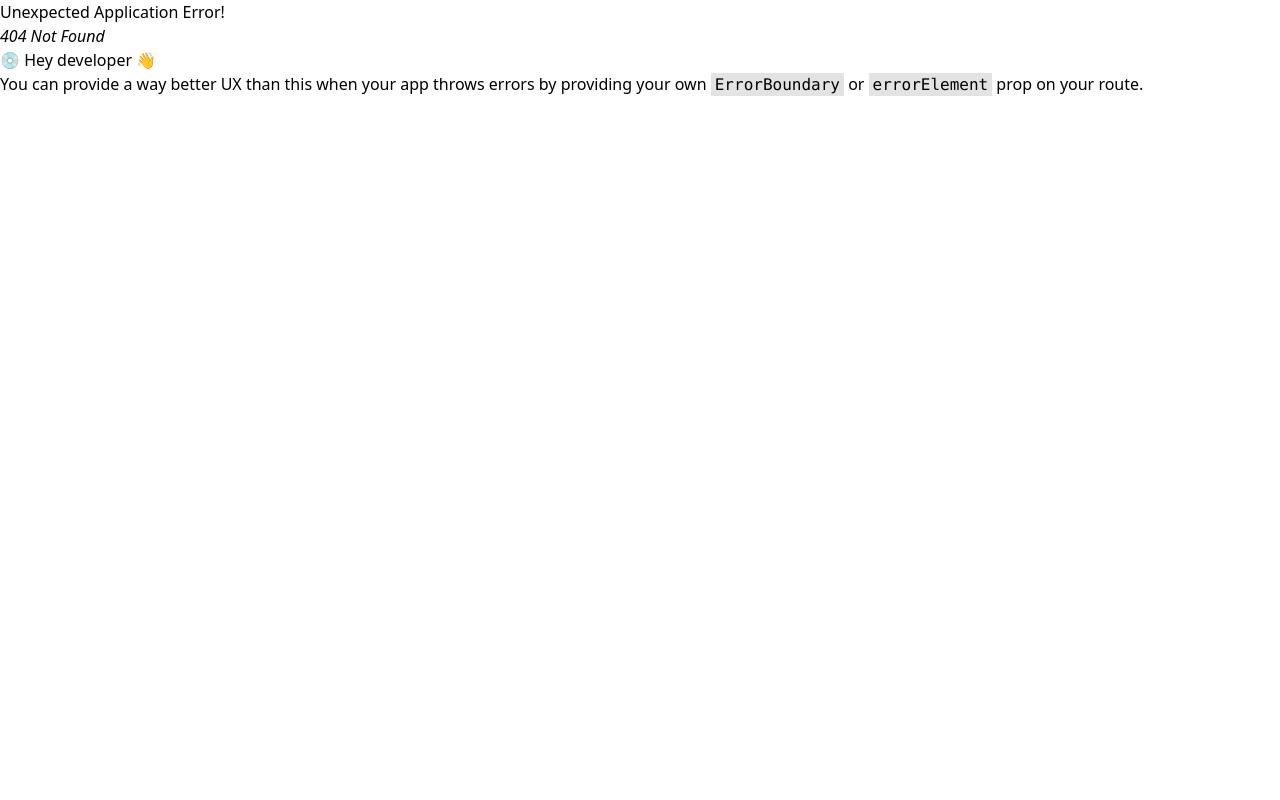
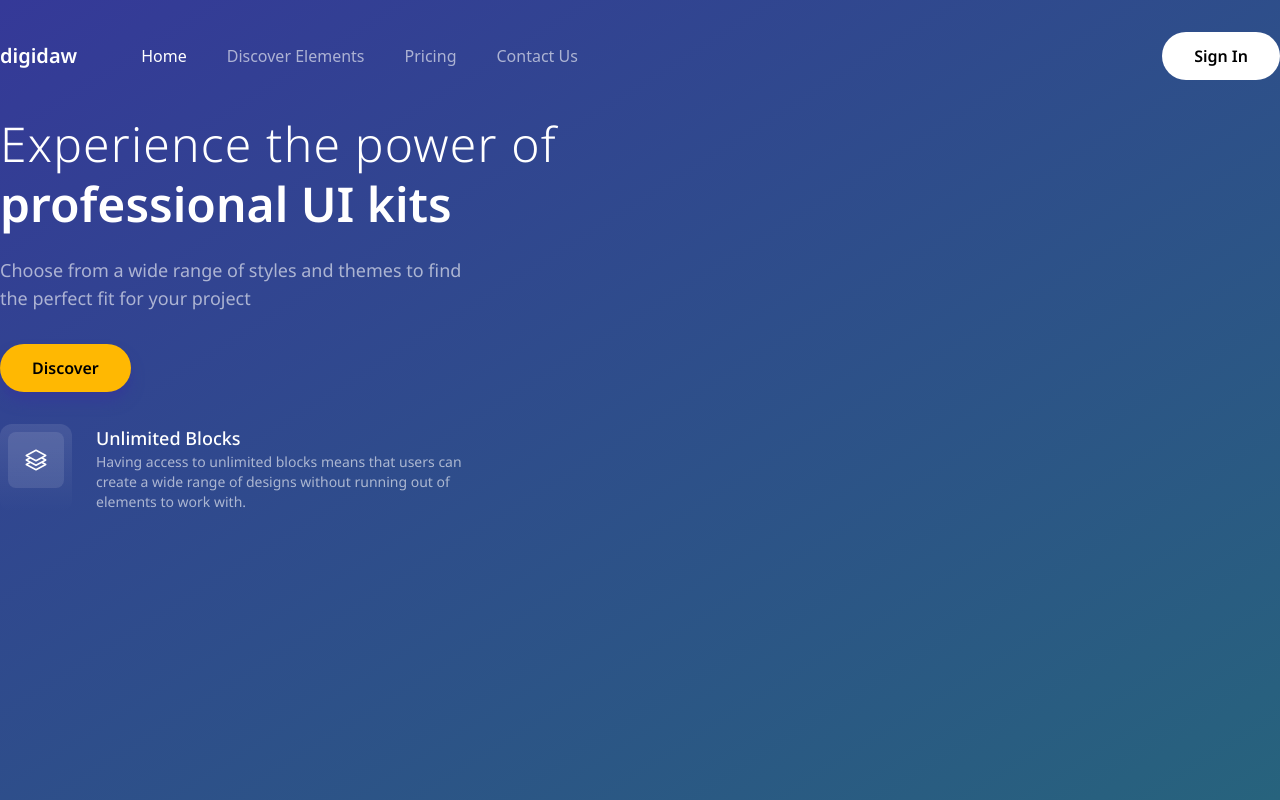
Before and after one commit to izzudin26/codedesign, a React (Vite) app: page /digidaw in a window 1280 px wide. Before the commit this address had no page. Built offline with nearby package versions, Linux system fonts and the light colour scheme.

Commit message:
add digidaw page

```diff
--- a/src/app/routes.tsx
+++ b/src/app/routes.tsx
@@ -1,9 +1,14 @@
 import { createBrowserRouter } from "react-router-dom";
 import KoursePage from "@/kourse/page";
+import DigidawPage from "@digidaw/Page";
 
 export const router = createBrowserRouter([
   {
     path: "/kourse",
     element: <KoursePage />,
   },
+  {
+    path: "/digidaw",
+    element: <DigidawPage />,
+  },
 ]);
--- /dev/null
+++ b/src/digidaw/Assets/digidaw.css
@@ -0,0 +1,11 @@
+.btn-flat {
+  @apply font-semibold px-8 py-3 rounded-full font-notoSans;
+}
+
+.badge {
+    @apply p-2 rounded-xl bg-gradient-to-b from-white/10 to-white/0;
+}
+
+.badge-inside {
+    @apply p-4 rounded-lg bg-white/10
+}
--- /dev/null
+++ b/src/digidaw/Components/Navbar.tsx
@@ -0,0 +1,48 @@
+import { useState } from "react";
+import "@digidaw/Assets/digidaw.css";
+
+export default function DigidawNavbar() {
+  const [menus] = useState([
+    {
+      label: "Home",
+      active: true,
+    },
+    {
+      label: "Discover Elements",
+      active: false,
+    },
+    {
+      label: "Pricing",
+      active: false,
+    },
+    {
+      label: "Contact Us",
+      active: false,
+    },
+  ]);
+
+  return (
+    <>
+      <div className="flex flex-row items-center justify-between">
+        <div className="flex flex-row items-center">
+          <h1 className="font-semibold text-xl text-white font-notoSans">
+            digidaw
+          </h1>
+          <div className="flex flex-row ml-16 gap-10">
+            {menus.map((m) => (
+              <a
+                href="#"
+                className={`font-sans3 hover:text-white duration-300 ${
+                  m.active ? "text-white" : "text-white/60"
+                }`}
+              >
+                {m.label}
+              </a>
+            ))}
+          </div>
+        </div>
+        <button className="btn-flat bg-white text-black">Sign In</button>
+      </div>
+    </>
+  );
+}
--- /dev/null
+++ b/src/digidaw/Page.tsx
@@ -0,0 +1,51 @@
+import DigidawNavbar from "@digidaw/Components/Navbar";
+import "@digidaw/Assets/digidaw.css";
+import { HiOutlineSquare3Stack3D } from "react-icons/hi2";
+
+export default function DigidawPage() {
+  return (
+    <div className="w-full flex min-h-[100svh] bg-gradient-to-br from-digidaw-primary to-digidaw-secondary">
+      <div className="container mx-auto px-5 lg:px-0 py-8">
+        <DigidawNavbar />
+        <div className="grid grid-cols-2 gap-5 mt-10">
+          <div className="flex flex-col w-full">
+            <h2 className="text-5xl text-white font-notoSans font-light tracking-wide">
+              Experience the power of
+            </h2>
+            <span className="text-5xl text-white font-notoSans font-semibold mt-3">
+              {" "}
+              professional UI kits
+            </span>
+
+            <div className="w-3/4 mt-7">
+              <p className="font-notoSans text-lg text-white/60">
+                Choose from a wide range of styles and themes to find the
+                perfect fit for your project
+              </p>
+            </div>
+            <button className="btn-flat bg-[#FFB802] w-min text-black mt-8 shadow-lg shadow-digidaw-primary">
+              Discover
+            </button>
+            <div className="flex flex-row mt-8 gap-6 w-3/4">
+              <div className="badge">
+                <div className="badge-inside">
+                  <HiOutlineSquare3Stack3D color="white" size={24} />
+                </div>
+              </div>
+              <div className="flex flex-col">
+                <span className="text-white font-medium text-lg font-notoSans">
+                  Unlimited Blocks
+                </span>
+                <p className="text-white/60 font-notoSans text-sm">
+                  Having access to unlimited blocks means that users can create
+                  a wide range of designs without running out of elements to
+                  work with.
+                </p>
+              </div>
+            </div>
+          </div>
+        </div>
+      </div>
+    </div>
+  );
+}
--- a/tailwind.config.js
+++ b/tailwind.config.js
@@ -6,6 +6,8 @@ export default {
       colors: {
         "kourse-primary": "#131D41",
         "kourse-secondary": "#FF5C00",
+        "digidaw-primary": "#353998",
+        "digidaw-secondary": "#27637D"
       },
       fontFamily: {
         sans3: ["Source Sans 3", "sans-serif"],
```
Also changed, not shown: 1 other file (tests, documents, lock files or other folders).
